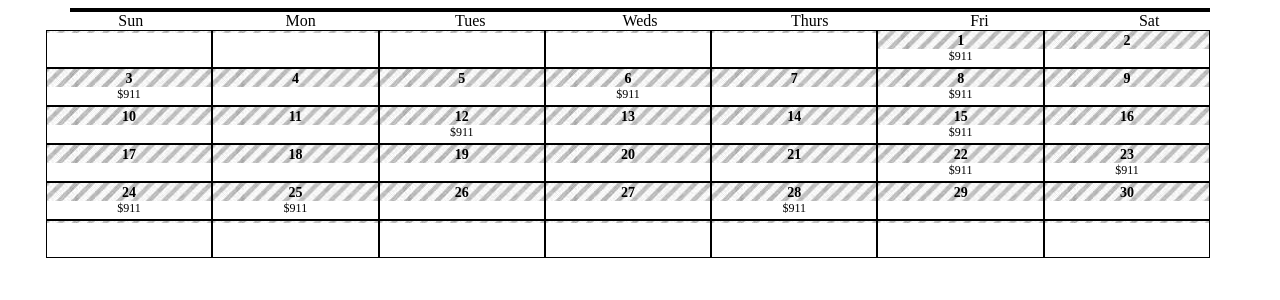
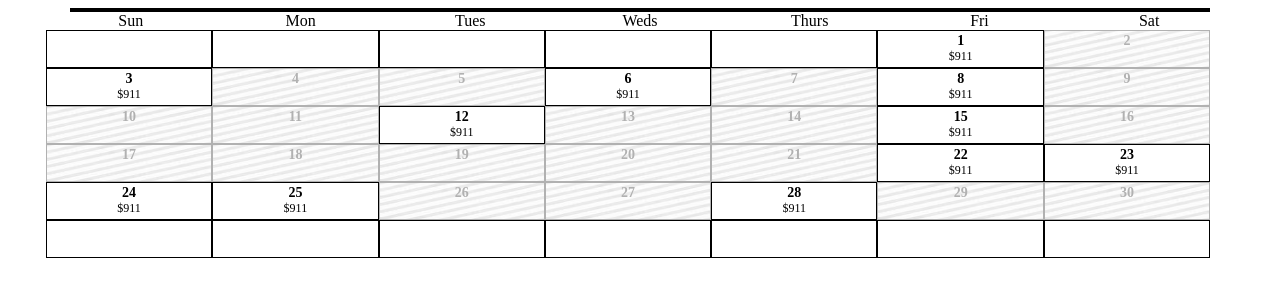
Before and after one commit to airBnC/calendar-module, a React app: page / in a window 1280 px wide. Shown: the top 300 px of the page. Built offline with nearby package versions, Linux system fonts and the light colour scheme; the HTML template or start-up script is replaced by a standard one.

Commit message:
applied background to days on calendar that dont have availabilies.

```diff
--- a/client/src/calendarDay.jsx
+++ b/client/src/calendarDay.jsx
@@ -11,13 +11,25 @@
   display: flex;
   flex-flow:column;
   font-size: 12px;
+  background-image:url(${BG});
+  background-size: 300% 300%;
+  opacity: .3;
+`;
+
+const Else = styled.span`
+  height:120%;
+  width:13%;
+  border:1px solid black;
+  text-align:center;
+  display: flex;
+  flex-flow:column;
+  font-size: 12px;
 `;
 
 const Div = styled.div`
   padding-top: 2px;
   font-weight: bolder;
   font-size: 14px;
-  background-image:url(${BG});
 `;
 
 class CalendarDay extends React.Component {
@@ -27,7 +39,8 @@
   }
 
   render() {
-    return (
+    if( this.props.day && this.props.cost === undefined || this.props.cost === '' ){
+      return (
         <Span>
           <Div>
             {  this.props.day }
@@ -35,9 +48,20 @@
           <div>
             {  this.props.cost === undefined || this.props.cost === '' ? '' : '$'+this.props.cost  }
           </div>
-
         </Span>
-    )
+      )
+    }else{
+      return (
+        <Else>
+          <Div>
+            {  this.props.day }
+          </Div>
+          <div>
+            {  this.props.cost === undefined || this.props.cost === '' ? '' : '$'+this.props.cost  }
+          </div>
+        </Else>
+      )
+    }
   }
 };
 
```
